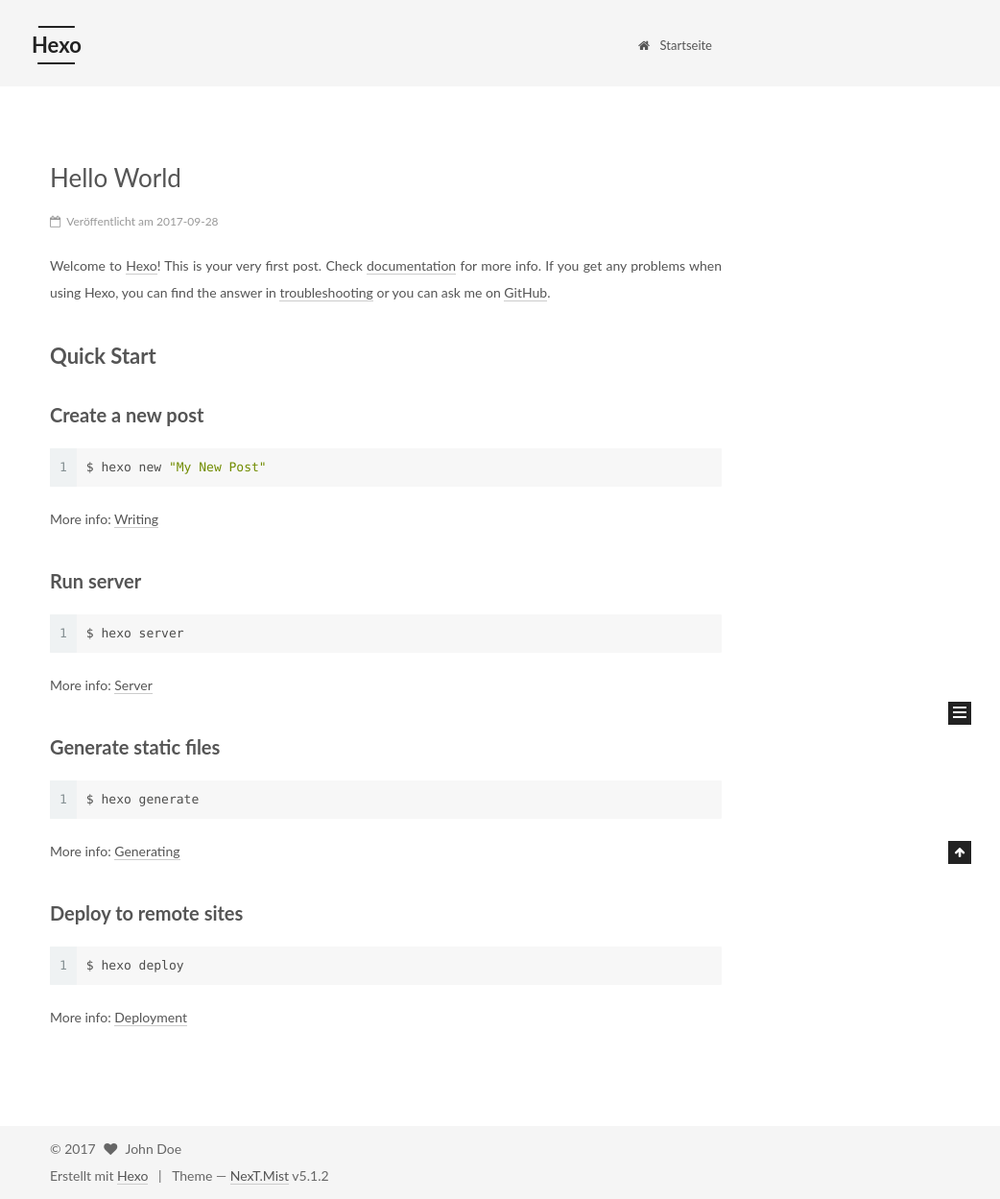
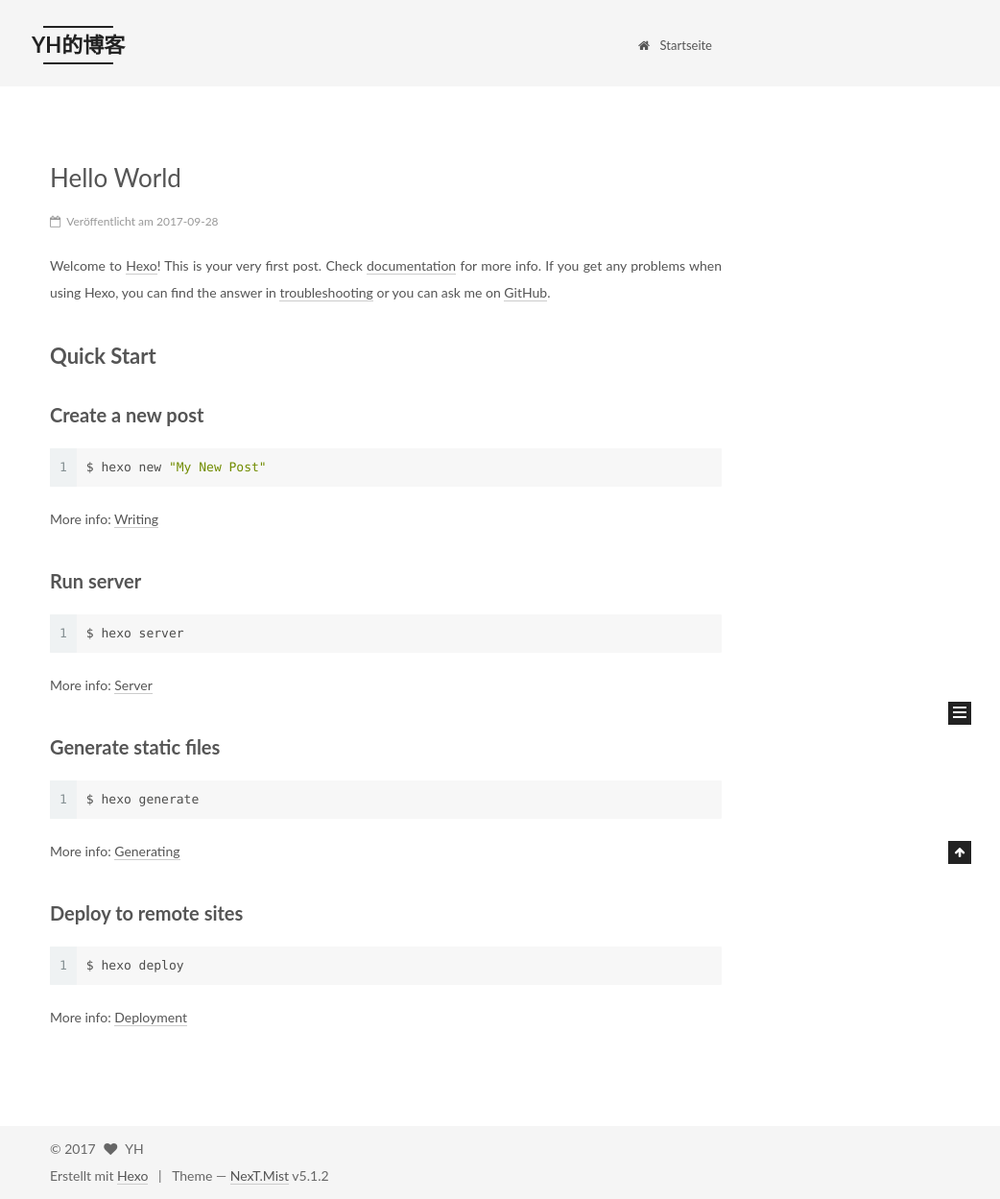
Before and after one commit to G9YH/G9YH.github.io, a plain HTML site: page index.html in a window 1280 px wide. Shown: the whole page at 96% size, without its empty margins (238-1280 px from the left). Drawn offline with Linux system fonts and the light colour scheme.

Commit message:
Site updated: 2017-09-28 15:53:40

```diff
--- a/2017/09/28/hello-world/index.html
+++ b/2017/09/28/hello-world/index.html
@@ -61,7 +61,7 @@
 
 
 
-  <link rel="alternate" href="/atom.xml" title="Hexo" type="application/atom+xml" />
+  <link rel="alternate" href="/atom.xml" title="YH的博客" type="application/atom+xml" />
 
 
 
@@ -77,7 +77,7 @@
 <meta property="og:type" content="article">
 <meta property="og:title" content="Hello World">
 <meta property="og:url" content="http://yoursite.com/2017/09/28/hello-world/index.html">
-<meta property="og:site_name" content="Hexo">
+<meta property="og:site_name" content="YH的博客">
 <meta property="og:description" content="Welcome to Hexo! This is your very first post. Check documentation for more info. If you get any problems when using Hexo, you can find the answer in troubleshooting or you can ask me on GitHub. Quick">
 <meta property="og:updated_time" content="2017-09-28T02:54:28.705Z">
 <meta name="twitter:card" content="summary">
@@ -118,7 +118,7 @@
 
 
 
-  <title>Hello World | Hexo</title>
+  <title>Hello World | YH的博客</title>
 
 
 
@@ -148,7 +148,7 @@
     <div class="custom-logo-site-title">
       <a href="/"  class="brand" rel="start">
         <span class="logo-line-before"><i></i></span>
-        <span class="site-title">Hexo</span>
+        <span class="site-title">YH的博客</span>
         <span class="logo-line-after"><i></i></span>
       </a>
     </div>
@@ -218,13 +218,13 @@
     <link itemprop="mainEntityOfPage" href="http://yoursite.com/2017/09/28/hello-world/">
 
     <span hidden itemprop="author" itemscope itemtype="http://schema.org/Person">
-      <meta itemprop="name" content="John Doe">
+      <meta itemprop="name" content="YH">
       <meta itemprop="description" content="">
       <meta itemprop="image" content="/images/avatar.jpg">
     </span>
 
     <span hidden itemprop="publisher" itemscope itemtype="http://schema.org/Organization">
-      <meta itemprop="name" content="Hexo">
+      <meta itemprop="name" content="YH的博客">
     </span>
 
 
@@ -374,9 +374,9 @@
 
             <img class="site-author-image" itemprop="image"
               src="/images/avatar.jpg"
-              alt="John Doe" />
+              alt="YH" />
 
-            <p class="site-author-name" itemprop="name">John Doe</p>
+            <p class="site-author-name" itemprop="name">YH</p>
             <p class="site-description motion-element" itemprop="description"></p>
         </div>
 
@@ -460,7 +460,7 @@
   <span class="with-love">
     <i class="fa fa-heart"></i>
   </span>
-  <span class="author" itemprop="copyrightHolder">John Doe</span>
+  <span class="author" itemprop="copyrightHolder">YH</span>
 
 
 </div>
--- a/atom.xml
+++ b/atom.xml
@@ -1,6 +1,6 @@
 <?xml version="1.0" encoding="utf-8"?>
 <feed xmlns="http://www.w3.org/2005/Atom">
-  <title>Hexo</title>
+  <title>YH的博客</title>
 
 
   <link href="/atom.xml" rel="self"/>
@@ -10,7 +10,7 @@
   <id>http://yoursite.com/</id>
 
   <author>
-    <name>John Doe</name>
+    <name>YH</name>
 
   </author>
 
--- a/css/main.css
+++ b/css/main.css
@@ -1818,7 +1818,7 @@ pre .javascript .function {
   width: 4px;
   height: 4px;
   border-radius: 50%;
-  background: #faffff;
+  background: #ffddd4;
 }
 .links-of-blogroll {
   font-size: 13px;
--- a/index.html
+++ b/index.html
@@ -59,7 +59,7 @@
 
 
 
-  <link rel="alternate" href="/atom.xml" title="Hexo" type="application/atom+xml" />
+  <link rel="alternate" href="/atom.xml" title="YH的博客" type="application/atom+xml" />
 
 
 
@@ -72,11 +72,11 @@
 
 
 <meta property="og:type" content="website">
-<meta property="og:title" content="Hexo">
+<meta property="og:title" content="YH的博客">
 <meta property="og:url" content="http://yoursite.com/index.html">
-<meta property="og:site_name" content="Hexo">
+<meta property="og:site_name" content="YH的博客">
 <meta name="twitter:card" content="summary">
-<meta name="twitter:title" content="Hexo">
+<meta name="twitter:title" content="YH的博客">
 
 
 
@@ -112,7 +112,7 @@
 
 
 
-  <title>Hexo</title>
+  <title>YH的博客</title>
 
 
 
@@ -143,7 +143,7 @@
     <div class="custom-logo-site-title">
       <a href="/"  class="brand" rel="start">
         <span class="logo-line-before"><i></i></span>
-        <span class="site-title">Hexo</span>
+        <span class="site-title">YH的博客</span>
         <span class="logo-line-after"><i></i></span>
       </a>
     </div>
@@ -213,13 +213,13 @@
     <link itemprop="mainEntityOfPage" href="http://yoursite.com/2017/09/28/hello-world/">
 
     <span hidden itemprop="author" itemscope itemtype="http://schema.org/Person">
-      <meta itemprop="name" content="John Doe">
+      <meta itemprop="name" content="YH">
       <meta itemprop="description" content="">
       <meta itemprop="image" content="/images/avatar.jpg">
     </span>
 
     <span hidden itemprop="publisher" itemscope itemtype="http://schema.org/Organization">
-      <meta itemprop="name" content="Hexo">
+      <meta itemprop="name" content="YH的博客">
     </span>
 
 
@@ -361,9 +361,9 @@
 
             <img class="site-author-image" itemprop="image"
               src="/images/avatar.jpg"
-              alt="John Doe" />
+              alt="YH" />
 
-            <p class="site-author-name" itemprop="name">John Doe</p>
+            <p class="site-author-name" itemprop="name">YH</p>
             <p class="site-description motion-element" itemprop="description"></p>
         </div>
 
@@ -431,7 +431,7 @@
   <span class="with-love">
     <i class="fa fa-heart"></i>
   </span>
-  <span class="author" itemprop="copyrightHolder">John Doe</span>
+  <span class="author" itemprop="copyrightHolder">YH</span>
 
 
 </div>
```
Also changed, not shown: archives/2017/09/index.html (+9 -9 lines), archives/2017/index.html (+9 -9 lines), archives/index.html (+9 -9 lines), images/avatar.gif (deleted).
